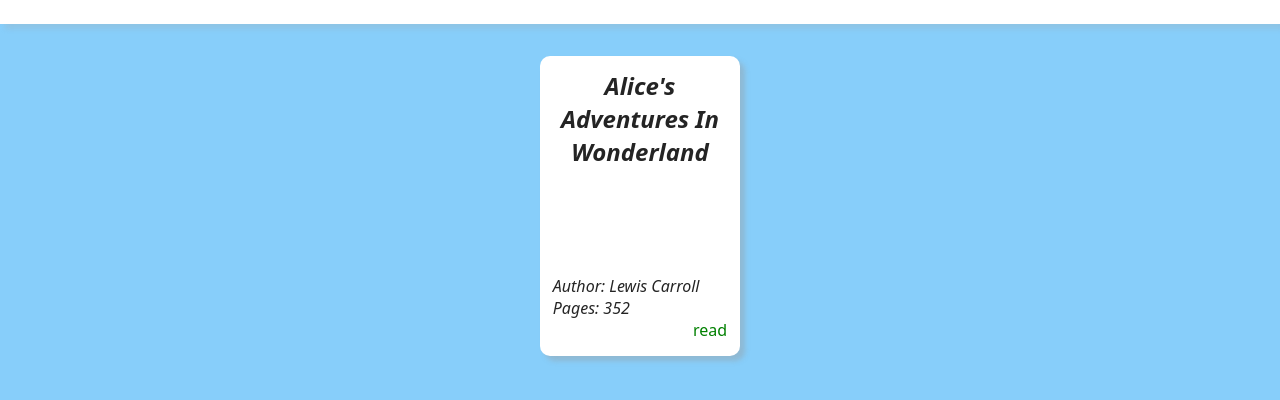
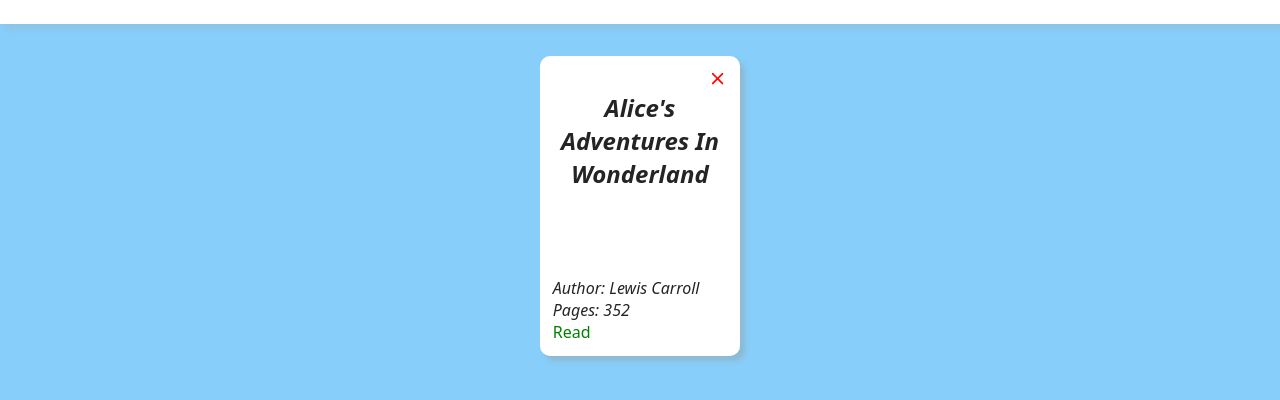
Before and after one commit to sarahrovie/library, a plain HTML site: page index.html in a window 1280 px wide. Shown: the part 96-496 px from the top of the page. Drawn offline with Linux system fonts and the light colour scheme.

Commit message:
Add button to remove book

```diff
--- a/main.js
+++ b/main.js
@@ -38,11 +38,17 @@ function displayBooks() {
     pages.textContent = `Pages: ${book.pages}`;
 
     const read = document.createElement('p');
-    read.textContent = `${book.read ? 'read' : 'not read'}`;
+    read.textContent = `${book.read ? 'Read' : 'Not read'}`;
     read.style.color = `${book.read ? 'green' : 'red'}`;
 
+    const svg = `<svg xmlns="http://www.w3.org/2000/svg" viewBox="0 0 24 24"><title>window-close</title><path d="M13.46,12L19,17.54V19H17.54L12,13.46L6.46,19H5V17.54L10.54,12L5,6.46V5H6.46L12,10.54L17.54,5H19V6.46L13.46,12Z" /></svg>`;
+    const removeBtn = document.createElement('button');
+    removeBtn.classList = 'remove-btn';
+    removeBtn.setAttribute('data-book-id', `${book.id}`);
+    removeBtn.innerHTML += svg;
+
     info.append(author, pages, read);
-    card.append(title, info);
+    card.append(removeBtn, title, info);
     main.appendChild(card);
   }
 }
--- a/style.css
+++ b/style.css
@@ -121,7 +121,7 @@ header button:hover,
 
 .book-card {
   display: grid;
-  grid-template-rows: 3fr 1fr;
+  grid-template-rows: max-content 1fr;
   padding: 0.8rem;
   background-color: #fff;
   color: #242424;
@@ -136,11 +136,28 @@ header button:hover,
   background-color: #ffe9ed;
 }
 
+.book-card .remove-btn {
+  background-color: transparent;
+  justify-self: end;
+  border: none;
+  width: 1.2rem;
+}
+
+.remove-btn svg {
+  fill: red;
+}
+
+.remove-btn svg:hover,
+.remove-btn svg:focus {
+  background-color: red;
+  fill: #ffe9ed;
+  border-radius: 10px;
+}
+
 .book-card h2 {
   text-align: center;
 }
 
 .info > :nth-child(3) {
-  text-align: right;
   font-style: normal;
 }
```
